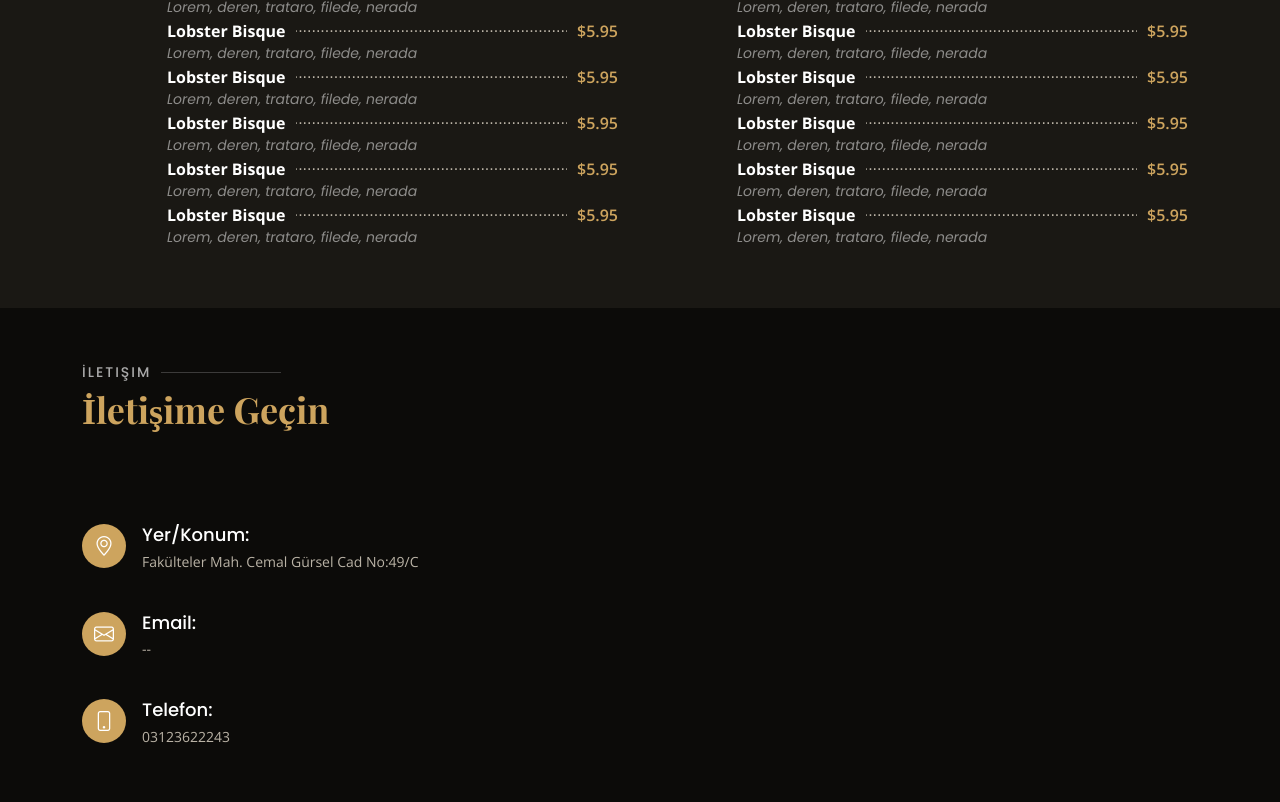
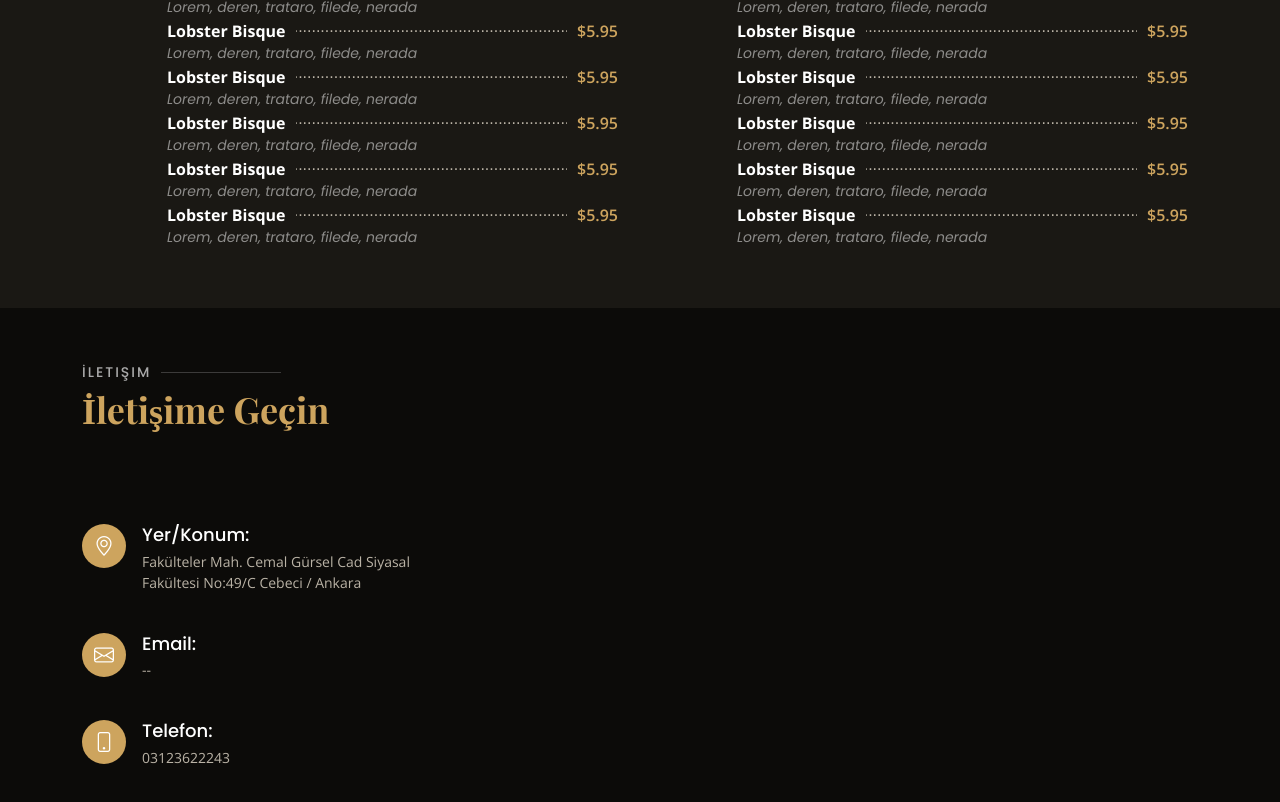
Before and after one commit to usoft-projects/BoluMangalKeyfi, a plain HTML site: page Sube5/index.html in a window 1280 px wide. Shown: the part 3696-4498 px from the top of the page. Drawn offline with nearby package versions, Linux system fonts and the light colour scheme; some packages are replaced by stand-ins of ours; no server answers; a script that the page names is missing; a web font is replaced by a local one.

Commit message:
Update index.html

```diff
--- a/Sube5/index.html
+++ b/Sube5/index.html
@@ -1307,7 +1307,7 @@
               <div class="address">
                 <i class="bi bi-geo-alt"></i>
                 <h4>Yer/Konum:</h4>
-                <p>Fakülteler Mah. Cemal Gürsel Cad No:49/C</p>
+                <p>Fakülteler Mah. Cemal Gürsel Cad Siyasal Fakültesi No:49/C Cebeci / Ankara</p>
               </div>
 
               <div class="email">
```
